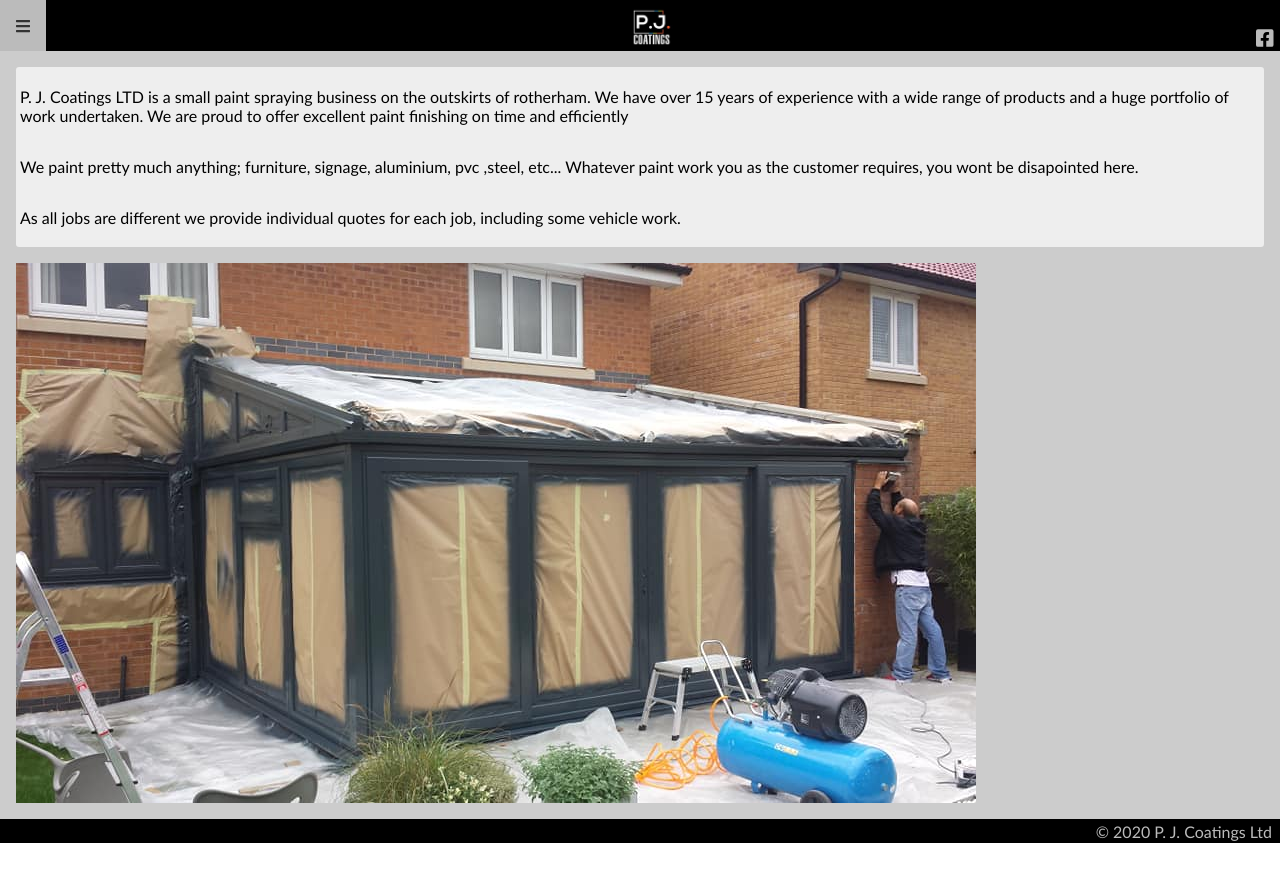
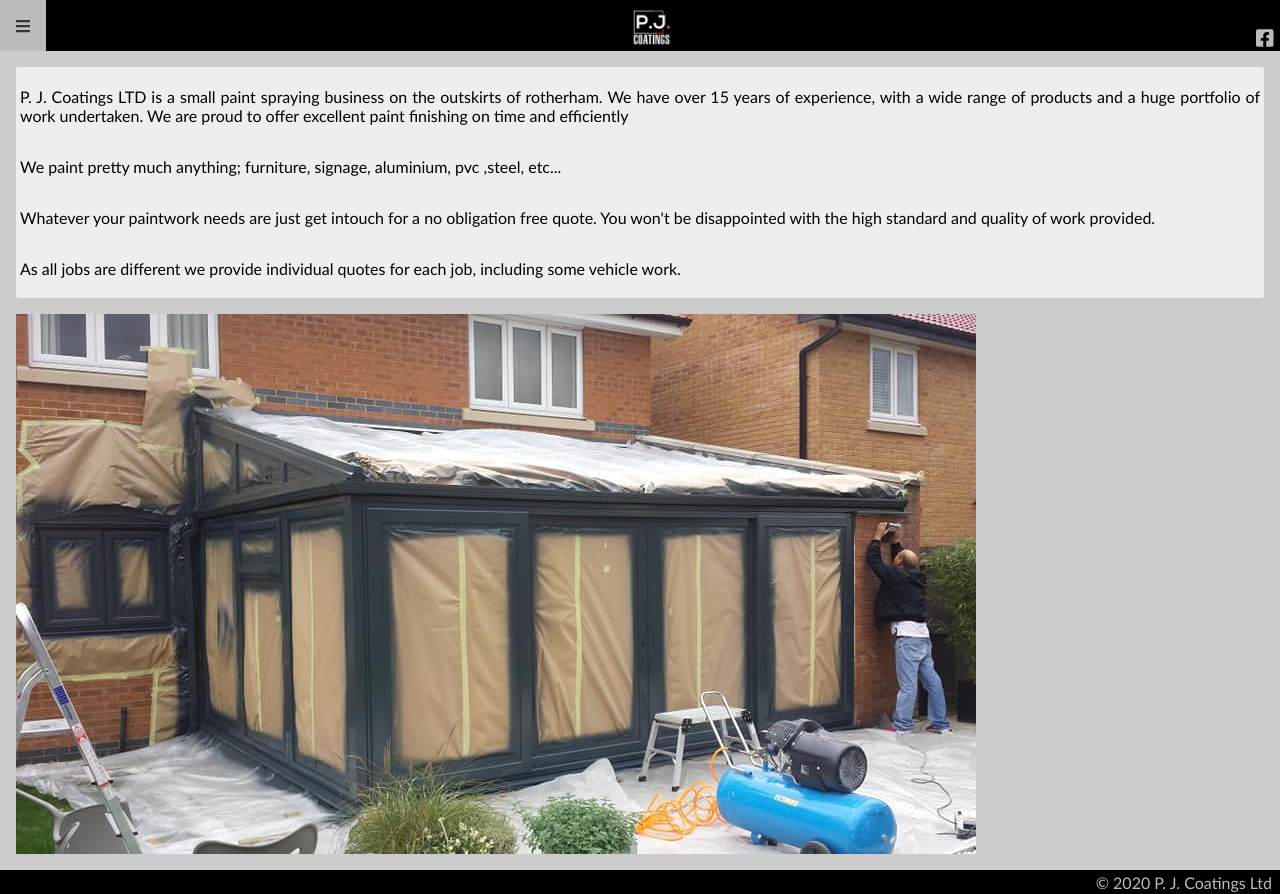
Before and after one commit to DavidChristopherJohnson/PJCoatings, an Angular app: page / in a window 1280 px wide. Before the commit the page ends 843 px from the top, so only its background shows below. Built offline with nearby package versions, Linux system fonts and the light colour scheme.

Commit message:
Added justification to the text and tweaked the content of the text

```diff
--- a/src/app/about/about.component.html
+++ b/src/app/about/about.component.html
@@ -2,14 +2,18 @@
   <div class="content">
     <p>
       P. J. Coatings LTD is a small paint spraying business on the outskirts of
-      rotherham. We have over 15 years of experience with a wide range of
+      rotherham. We have over 15 years of experience, with a wide range of
       products and a huge portfolio of work undertaken. We are proud to offer
       excellent paint finishing on time and efficiently
     </p>
     <p>
       We paint pretty much anything; furniture, signage, aluminium, pvc ,steel,
-      etc... Whatever paint work you as the customer requires, you wont be
-      disapointed here.
+      etc...
+    </p>
+    <p>
+      Whatever your paintwork needs are just get intouch for a no obligation
+      free quote. You won't be disappointed with the high standard and quality
+      of work provided.
     </p>
     <p>
       As all jobs are different we provide individual quotes for each job,
--- a/src/app/about/about.component.less
+++ b/src/app/about/about.component.less
@@ -6,6 +6,10 @@
   margin: 0;
   border-radius: 0.2rem;
   background-color: #eee;
+
+  p {
+    text-align: justify;
+  }
 }
 
 .image {
--- a/src/app/app.module.ts
+++ b/src/app/app.module.ts
@@ -13,6 +13,7 @@ import { appRoutes } from './routes';
 import { MenuComponent } from './menu/menu.component';
 import { GalleryComponent } from './gallery/gallery.component';
 import { TestimonialsComponent } from './testimonials/testimonials.component';
+import { RequestCallbackComponent } from './request-callback/request-callback.component';
 
 @NgModule({
   declarations: [
@@ -25,6 +26,7 @@ import { TestimonialsComponent } from './testimonials/testimonials.component';
     MenuComponent,
     GalleryComponent,
     TestimonialsComponent,
+    RequestCallbackComponent,
   ],
   imports: [
     BrowserModule,
```
Also changed, not shown: src/app/request-callback/request-callback.component.ts (added, +8 -0 lines), src/app/request-callback/request-callback.component.html (added), src/app/request-callback/request-callback.component.less (added).
